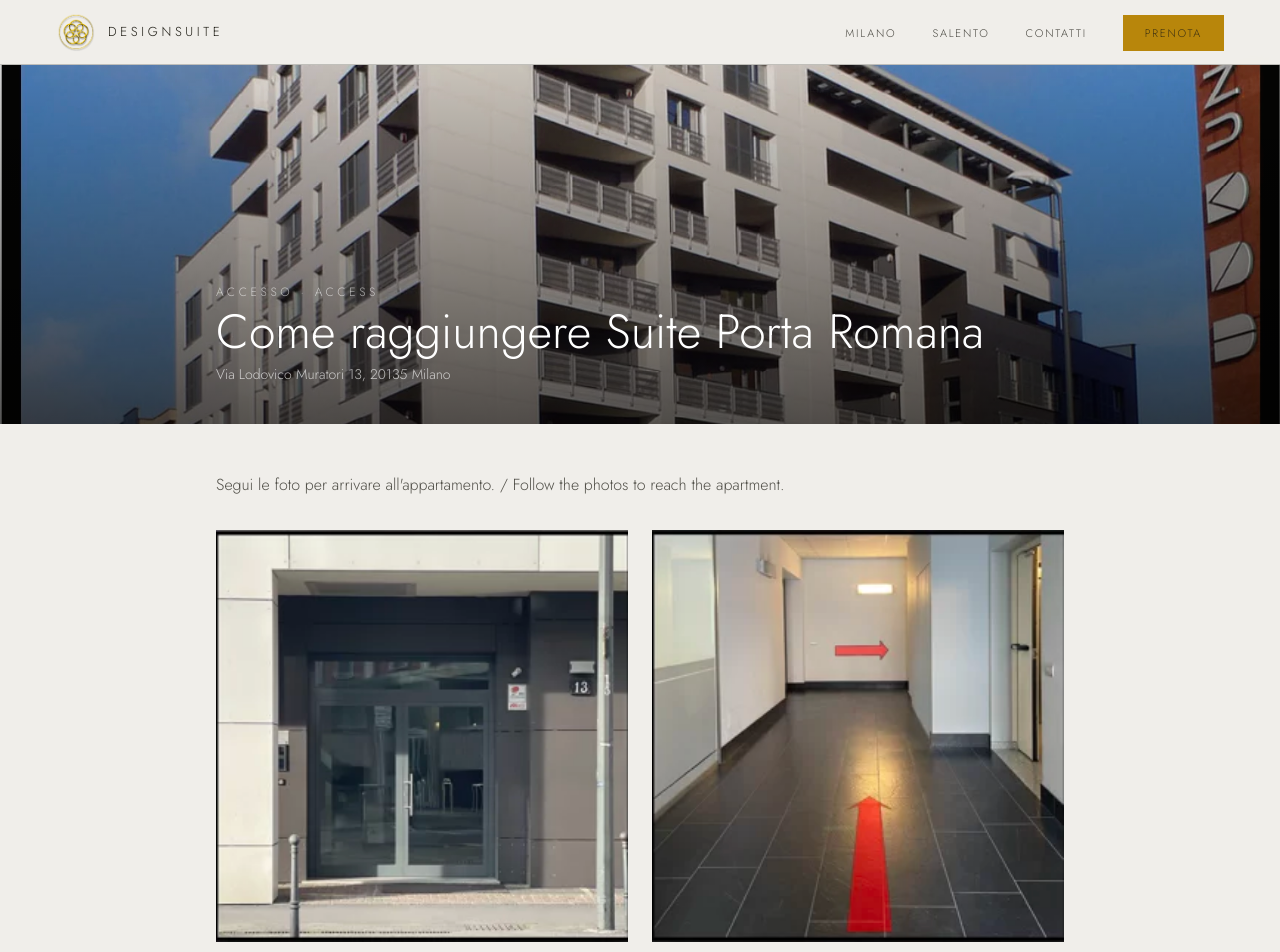
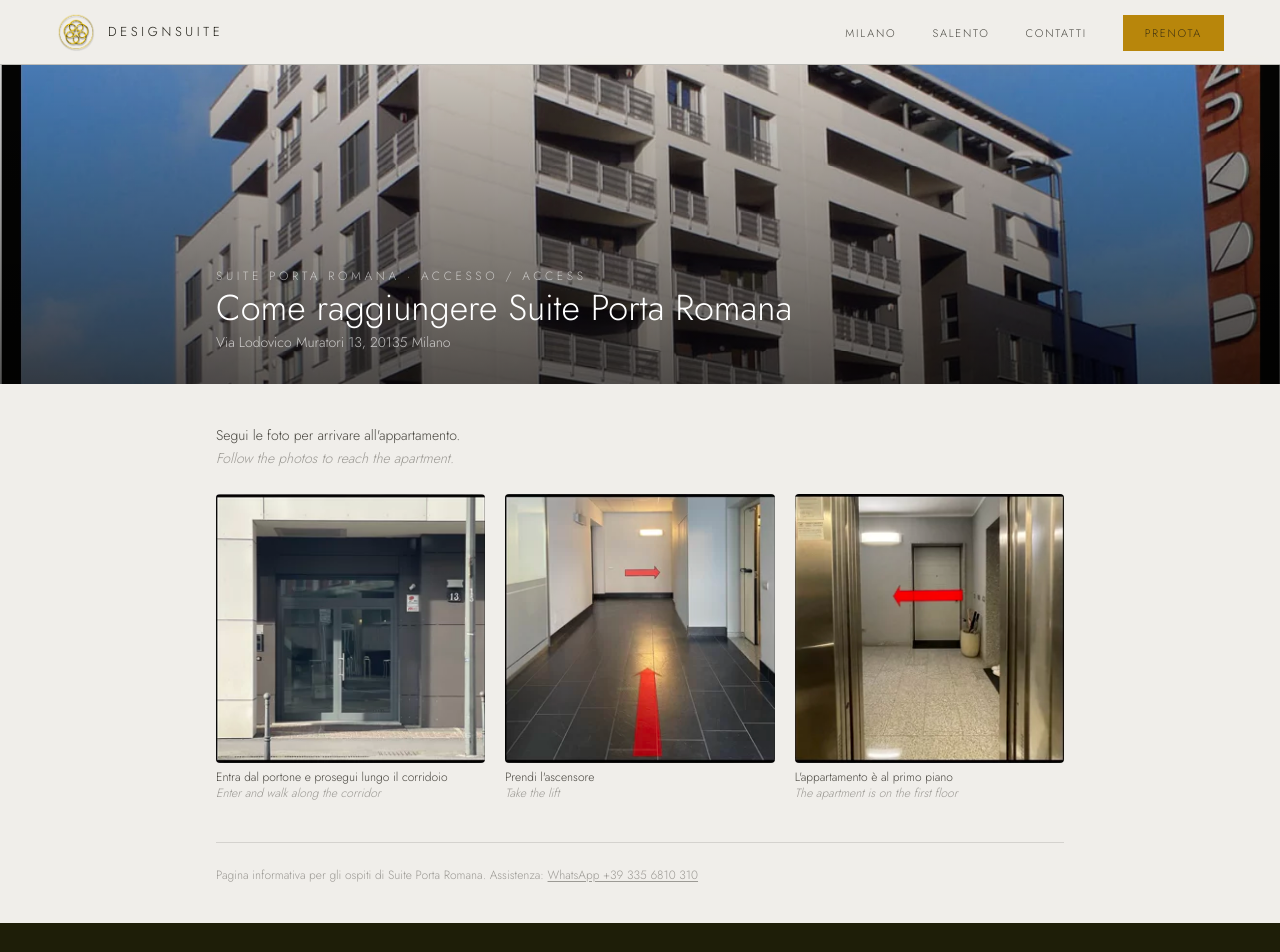
Before and after one commit to carloardito33/designsuite-web, a Next.js app: page /info/suite-porta-romana-accesso in a window 1280 px wide. Shown: the top 952 px of the page. Built offline with nearby package versions, Linux system fonts and the light colour scheme.

Commit message:
Pagine info: foto pi&ugrave; piccole (griglia 3 col), testo EN in grigio italic

```diff
--- a/src/app/info/[slug]/page.tsx
+++ b/src/app/info/[slug]/page.tsx
@@ -28,7 +28,7 @@ export default async function GuestInfoPage({ params }: Props) {
   return (
     <div className="pt-16">
       {page.heroImage && (
-        <section className="relative h-[45vh] min-h-[320px] bg-[var(--charcoal)]">
+        <section className="relative h-[40vh] min-h-[280px] bg-[var(--charcoal)]">
           <Image
             src={page.heroImage}
             alt={page.property}
@@ -38,31 +38,33 @@ export default async function GuestInfoPage({ params }: Props) {
             className="object-cover opacity-85"
           />
           <div className="absolute inset-0 bg-gradient-to-t from-black/60 to-transparent" />
-          <div className="absolute bottom-0 left-0 right-0 max-w-4xl mx-auto px-6 pb-10">
-            <p className="text-xs tracking-[0.3em] uppercase text-white/60 mb-2">
-              {page.category}
+          <div className="absolute bottom-0 left-0 right-0 max-w-4xl mx-auto px-6 pb-8">
+            <p className="text-xs tracking-[0.3em] uppercase text-white/60 mb-1">
+              {page.property} · {page.category}
+              {page.categoryEn ? ` / ${page.categoryEn}` : ""}
             </p>
-            <h1 className="font-serif text-4xl md:text-5xl font-light text-white">
+            <h1 className="font-serif text-3xl md:text-4xl font-light text-white">
               {page.title}
             </h1>
             {page.subtitle && (
-              <p className="text-white/70 text-sm mt-2">{page.subtitle}</p>
+              <p className="text-white/70 text-sm mt-1">{page.subtitle}</p>
             )}
           </div>
         </section>
       )}
 
-      <div className="max-w-4xl mx-auto px-6 py-12">
+      <div className="max-w-4xl mx-auto px-6 py-10">
         {!page.heroImage && (
           <div className="mb-8">
-            <p className="text-xs tracking-[0.3em] uppercase text-[var(--charcoal)]/50 mb-2">
+            <p className="text-xs tracking-[0.3em] uppercase text-[var(--charcoal)]/50 mb-1">
               {page.property} · {page.category}
+              {page.categoryEn ? ` / ${page.categoryEn}` : ""}
             </p>
-            <h1 className="font-serif text-3xl md:text-4xl font-light text-[var(--charcoal)]">
+            <h1 className="font-serif text-2xl md:text-3xl font-light text-[var(--charcoal)]">
               {page.title}
             </h1>
             {page.subtitle && (
-              <p className="text-[var(--charcoal)]/60 text-sm mt-2">
+              <p className="text-[var(--charcoal)]/60 text-sm mt-1">
                 {page.subtitle}
               </p>
             )}
@@ -70,32 +72,51 @@ export default async function GuestInfoPage({ params }: Props) {
         )}
 
         {page.intro && (
-          <p className="text-[var(--charcoal)]/75 leading-relaxed mb-8">
-            {page.intro}
+          <p className="mb-6 leading-relaxed text-sm">
+            <span className="text-[var(--charcoal)]/80">{page.intro}</span>
+            {page.introEn && (
+              <span className="block text-[var(--charcoal)]/40 italic">
+                {page.introEn}
+              </span>
+            )}
           </p>
         )}
 
         {page.notice && (
-          <div className="mb-8 border-l-2 border-[var(--warm-brown)] bg-[var(--beige)] px-5 py-3 text-sm text-[var(--charcoal)]">
-            {page.notice}
+          <div className="mb-8 border-l-2 border-[var(--warm-brown)] bg-[var(--beige)] px-4 py-2.5 text-sm">
+            <span className="text-[var(--charcoal)] font-medium">
+              {page.notice}
+            </span>
+            {page.noticeEn && (
+              <span className="block text-[var(--charcoal)]/45 italic">
+                {page.noticeEn}
+              </span>
+            )}
           </div>
         )}
 
-        <div className="grid sm:grid-cols-2 gap-6">
+        <div className="grid grid-cols-2 sm:grid-cols-3 gap-4 sm:gap-5">
           {page.steps.map((step, i) => (
-            <figure key={i} className="space-y-2">
-              <div className="relative aspect-square bg-[var(--beige)] overflow-hidden">
+            <figure key={i} className="space-y-1.5">
+              <div className="relative aspect-square bg-[var(--beige)] overflow-hidden rounded-sm">
                 <Image
                   src={step.image}
                   alt={step.caption ?? `${page.property} — passo ${i + 1}`}
                   fill
-                  sizes="(max-width: 640px) 100vw, 50vw"
+                  sizes="(max-width: 640px) 45vw, 30vw"
                   className="object-cover"
                 />
               </div>
               {step.caption && (
-                <figcaption className="text-sm text-[var(--charcoal)]/70 leading-relaxed">
-                  {step.caption}
+                <figcaption className="text-xs leading-snug">
+                  <span className="text-[var(--charcoal)]/80">
+                    {step.caption}
+                  </span>
+                  {step.captionEn && (
+                    <span className="block text-[var(--charcoal)]/40 italic">
+                      {step.captionEn}
+                    </span>
+                  )}
                 </figcaption>
               )}
             </figure>
@@ -103,13 +124,18 @@ export default async function GuestInfoPage({ params }: Props) {
         </div>
 
         {page.footnote && (
-          <p className="mt-8 text-xs text-[var(--charcoal)]/50 leading-relaxed">
-            {page.footnote}
+          <p className="mt-6 text-xs leading-relaxed">
+            <span className="text-[var(--charcoal)]/55">{page.footnote}</span>
+            {page.footnoteEn && (
+              <span className="block text-[var(--charcoal)]/35 italic">
+                {page.footnoteEn}
+              </span>
+            )}
           </p>
         )}
 
-        <div className="mt-12 pt-8 border-t border-[var(--border)] text-xs text-[var(--charcoal)]/40">
-          Pagina informativa per gli ospiti di {page.property}. Per assistenza:{" "}
+        <div className="mt-10 pt-6 border-t border-[var(--border)] text-xs text-[var(--charcoal)]/40">
+          Pagina informativa per gli ospiti di {page.property}. Assistenza:{" "}
           <a
             href="https://wa.me/393356810310"
             className="underline underline-offset-2"
--- a/src/lib/guest-info.ts
+++ b/src/lib/guest-info.ts
@@ -1,122 +1,150 @@
 export type GuestInfoStep = {
   image: string;
   caption?: string;
+  captionEn?: string;
 };
 
 export type GuestInfoPage = {
   slug: string;
   property: string;
   category: string;
+  categoryEn?: string;
   title: string;
+  titleEn?: string;
   subtitle?: string;
   intro?: string;
+  introEn?: string;
   notice?: string;
+  noticeEn?: string;
   heroImage?: string;
   steps: GuestInfoStep[];
   footnote?: string;
+  footnoteEn?: string;
 };
 
 export const guestInfoPages: GuestInfoPage[] = [
   {
     slug: "suite-porta-romana-accesso",
     property: "Suite Porta Romana",
-    category: "Accesso · Access",
+    category: "Accesso",
+    categoryEn: "Access",
     title: "Come raggiungere Suite Porta Romana",
+    titleEn: "How to reach Suite Porta Romana",
     subtitle: "Via Lodovico Muratori 13, 20135 Milano",
-    intro:
-      "Segui le foto per arrivare all'appartamento. / Follow the photos to reach the apartment.",
+    intro: "Segui le foto per arrivare all'appartamento.",
+    introEn: "Follow the photos to reach the apartment.",
     heroImage: "/images/info/suite-porta-romana-accesso/1-ingresso.webp",
     steps: [
       {
         image: "/images/info/suite-porta-romana-accesso/2-corridoio.webp",
-        caption:
-          "Entra dal portone e prosegui lungo il corridoio / Enter and walk along the corridor",
+        caption: "Entra dal portone e prosegui lungo il corridoio",
+        captionEn: "Enter and walk along the corridor",
       },
       {
         image: "/images/info/suite-porta-romana-accesso/3-ascensore.webp",
-        caption: "Prendi l'ascensore / Take the lift",
+        caption: "Prendi l'ascensore",
+        captionEn: "Take the lift",
       },
       {
         image: "/images/info/suite-porta-romana-accesso/4-porta.webp",
-        caption:
-          "L'appartamento è al primo piano / The apartment is on the first floor",
+        caption: "L'appartamento è al primo piano",
+        captionEn: "The apartment is on the first floor",
       },
     ],
   },
   {
     slug: "suite-porta-romana-contatore",
     property: "Suite Porta Romana",
-    category: "Contatore elettrico · Electricity meter",
+    category: "Contatore elettrico",
+    categoryEn: "Electricity meter",
     title: "Dove si trova il contatore elettrico",
+    titleEn: "Where the electricity meter is",
     subtitle: "Via Lodovico Muratori 13, 20135 Milano",
-    notice: "Scendere al piano -1 / Go down to floor -1",
+    notice: "Scendere al piano -1",
+    noticeEn: "Go down to floor -1",
     steps: [
       {
         image: "/images/info/suite-porta-romana-contatore/1-ascensore.webp",
-        caption: "Prendi l'ascensore / Take the lift",
+        caption: "Prendi l'ascensore",
+        captionEn: "Take the lift",
       },
       {
         image: "/images/info/suite-porta-romana-contatore/2-ascensore.webp",
-        caption: "Premi il pulsante per il piano -1 / Press the button for floor -1",
+        caption: "Premi il pulsante per il piano -1",
+        captionEn: "Press the button for floor -1",
       },
       {
         image:
           "/images/info/suite-porta-romana-contatore/3-locale-contatori.webp",
-        caption: "Uscito dall'ascensore: il locale contatori / The meter room",
+        caption: "Uscito dall'ascensore: il locale contatori",
+        captionEn: "Exit the lift: the meter room",
       },
       {
         image: "/images/info/suite-porta-romana-contatore/4-contatore.webp",
-        caption:
-          "Il tuo contatore è quello cerchiato in rosso / Your meter is the one circled in red",
+        caption: "Il tuo contatore è quello cerchiato in rosso",
+        captionEn: "Your meter is the one circled in red",
       },
     ],
   },
   {
     slug: "suite-porta-romana-spazzatura",
     property: "Suite Porta Romana",
-    category: "Raccolta differenziata · Waste collection",
+    category: "Raccolta differenziata",
+    categoryEn: "Waste collection",
     title: "Raccolta differenziata",
+    titleEn: "Separate waste collection",
     subtitle: "Via Lodovico Muratori 13, 20135 Milano",
     intro:
-      "Separa i rifiuti negli appositi sacchetti e portali nei contenitori condominiali. / Sort your waste and place it in the condominium bins.",
+      "Separa i rifiuti negli appositi sacchetti e portali nei contenitori condominiali.",
+    introEn: "Sort your waste and place it in the condominium bins.",
     steps: [
       {
-        image: "/images/info/suite-porta-romana-spazzatura/1-indifferenziata.webp",
-        caption: "Indifferenziata / Non-recyclable",
+        image:
+          "/images/info/suite-porta-romana-spazzatura/1-indifferenziata.webp",
+        caption: "Indifferenziata",
+        captionEn: "Non-recyclable",
       },
       {
         image: "/images/info/suite-porta-romana-spazzatura/2-organico.webp",
-        caption: "Organico / Organic",
+        caption: "Organico",
+        captionEn: "Organic",
       },
       {
-        image: "/images/info/suite-porta-romana-spazzatura/3-carta-plastica.webp",
-        caption: "Carta e Plastica / metalli — Paper and Plastic / Metal",
+        image:
+          "/images/info/suite-porta-romana-spazzatura/3-carta-plastica.webp",
+        caption: "Carta e Plastica / metalli",
+        captionEn: "Paper and Plastic / Metal",
       },
     ],
-    footnote:
-      "I contenitori si trovano negli spazi condominiali. / The bins are located in the condominium areas.",
+    footnote: "I contenitori si trovano negli spazi condominiali.",
+    footnoteEn: "The bins are located in the condominium areas.",
   },
   {
     slug: "suite-porta-romana-2-accesso",
     property: "Suite Porta Romana 2",
-    category: "Accesso · Access",
+    category: "Accesso",
+    categoryEn: "Access",
     title: "Come raggiungere Suite Porta Romana 2",
+    titleEn: "How to reach Suite Porta Romana 2",
     subtitle: "Via Francesco Burlamacchi 11, 20135 Milano",
-    intro:
-      "Segui le foto per arrivare all'appartamento. / Follow the photos to reach the apartment.",
+    intro: "Segui le foto per arrivare all'appartamento.",
+    introEn: "Follow the photos to reach the apartment.",
     heroImage: "/images/info/suite-porta-romana-2-accesso/1-palazzo.webp",
     steps: [
       {
         image: "/images/info/suite-porta-romana-2-accesso/2-portone.webp",
-        caption: "Entra dal portone / Enter through the main door",
+        caption: "Entra dal portone",
+        captionEn: "Enter through the main door",
       },
       {
         image: "/images/info/suite-porta-romana-2-accesso/3-scale.webp",
-        caption: "Sali per le scale (o prendi l'ascensore) / Go up the stairs (or take the lift)",
+        caption: "Sali per le scale (o prendi l'ascensore)",
+        captionEn: "Go up the stairs (or take the lift)",
       },
       {
         image: "/images/info/suite-porta-romana-2-accesso/4-porta.webp",
-        caption: "La porta dell'appartamento / The apartment door",
+        caption: "La porta dell'appartamento",
+        captionEn: "The apartment door",
       },
     ],
   },
```
